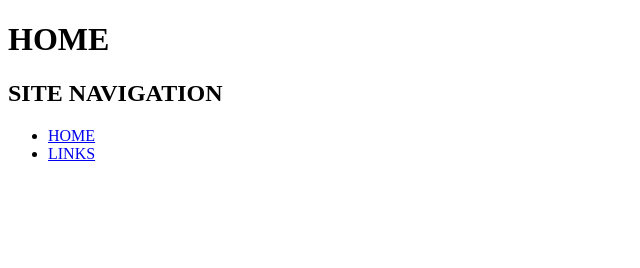
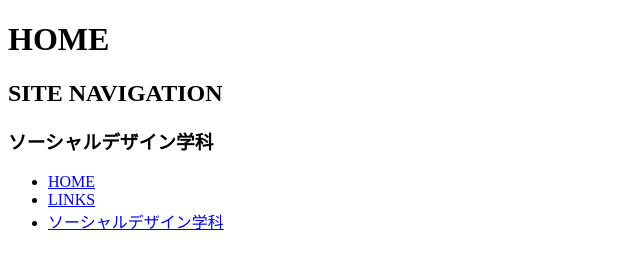
Before and after one commit to Ami-Kimura/html_sample_05, a plain HTML site: page index.html in a window 1280 px wide. Shown: the whole page, without its empty margins (0-640 px from the left). Drawn offline with Linux system fonts and the light colour scheme.

Commit message:
Update index.html

```diff
--- a/index.html
+++ b/index.html
@@ -7,9 +7,11 @@
   <body>
     <h1>HOME</h1>
     <h2>SITE NAVIGATION</h2>
+    <h3>ソーシャルデザイン学科</h3>
     <ul>
       <li><a href="index.html">HOME</a></li>
       <li><a href="links.html">LINKS</a></li>
+      <li><a href="links.html">ソーシャルデザイン学科</a></li>
     </ul>
   </body>
 </html>
```
